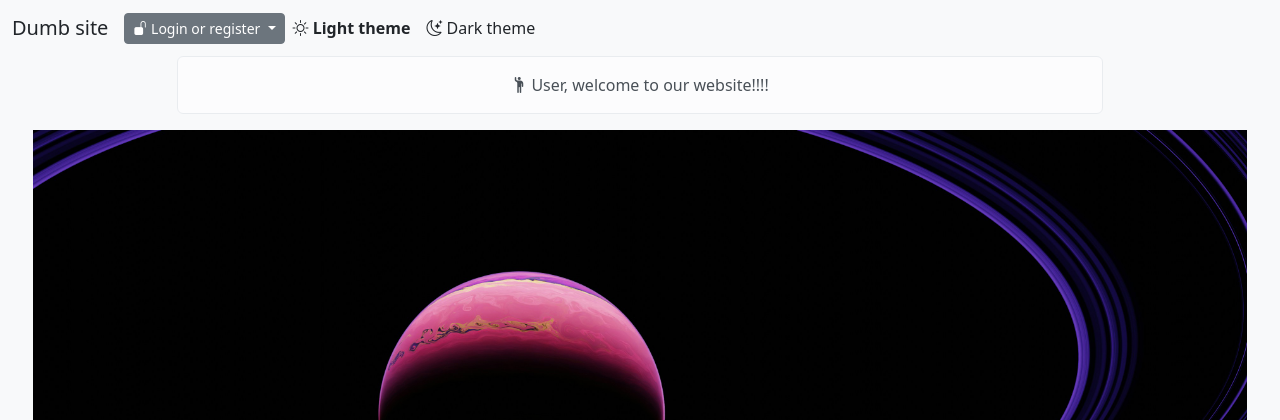
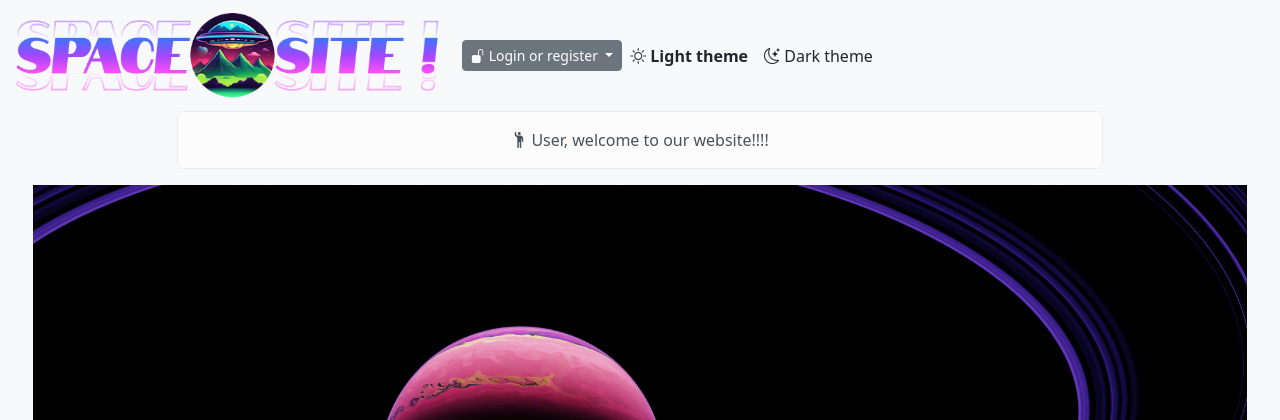
Before and after one commit to Ruslan-Bagautdinov/SpaceSite_FastApi, a FastAPI app: page / in a window 1280 px wide. Shown: the top 420 px of the page. Run offline with FastAPI, Linux system fonts and the light colour scheme; data that the repository does not hold is empty.

```diff
--- a/templates/include/navbar.html
+++ b/templates/include/navbar.html
@@ -12,7 +12,9 @@
       <span class="navbar-toggler-icon"></span>
     </button>
 
-    <a class="navbar-brand" href="/">Dumb site</a>
+    <a class="navbar-brand" href="/">
+      <img src="/static/img/navbar_logo.png" alt="Space Site!" height="85">
+    </a>
 
     <div class="dropdown">
       <button
```
Also changed, not shown: photo/max-kleinen-YVJe9KbcYek-unsplash.jpg (added), static/img/navbar_logo.png (added).
